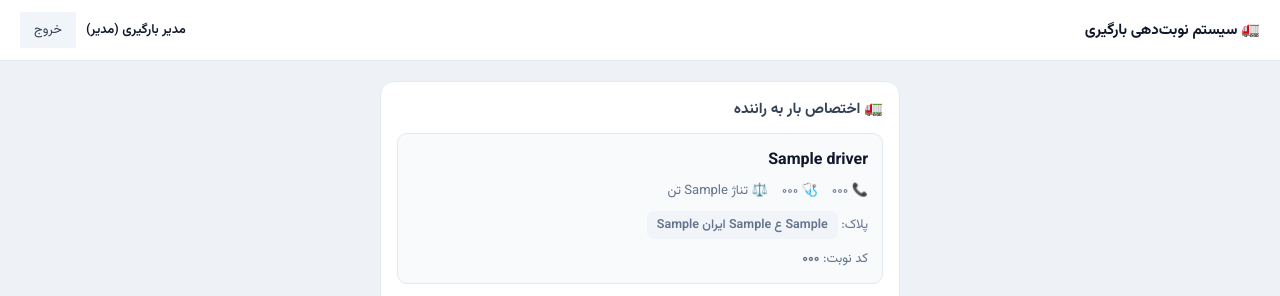
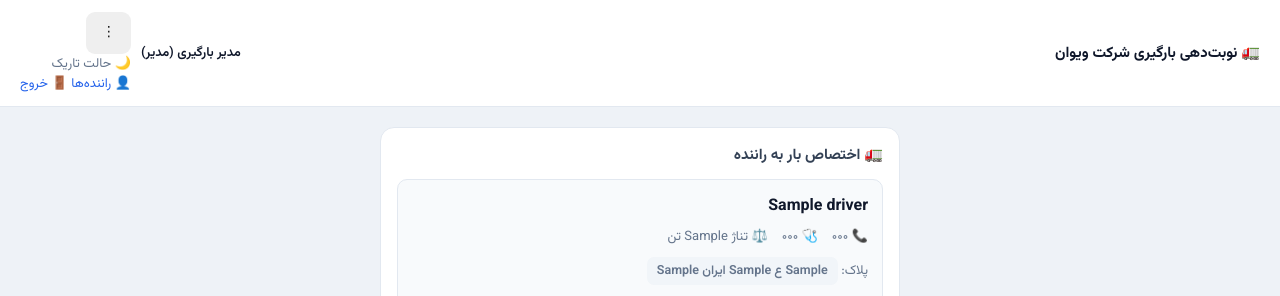
Before and after one commit to bozorgmehrgraphic/nobat, a Flask app: page /manager/assign/1 in a window 1280 px wide. Shown: the top 296 px of the page. Run offline with Flask 3, Linux system fonts and the light colour scheme; a user stored in the database is signed in; tables that the repository leaves empty hold one stand-in row (values such as "Sample post").

Commit message:
Update base.html

```diff
--- a/templates/base.html
+++ b/templates/base.html
@@ -6,14 +6,31 @@
 <title>{% block title %}سیستم نوبت‌دهی بارگیری{% endblock %}</title>
 <link href="https://fonts.googleapis.com/css2?family=Vazirmatn:wght@400;600;700&display=swap" rel="stylesheet">
 <link rel="stylesheet" href="{{ url_for('static', filename='style.css') }}">
+<script>
+(function(){
+  var t = localStorage.getItem('theme') || 'light';
+  if(t === 'dark') document.documentElement.classList.add('dark-preload');
+})();
+</script>
 </head>
 <body>
 <nav class="topbar">
-  <div class="brand">🚛 سیستم نوبت‌دهی بارگیری</div>
+  <div class="brand">🚛  نوبت‌دهی بارگیری شرکت ویوان</div>
   {% if current_user.is_authenticated %}
   <div class="nav-right">
     <span class="who">{{ current_user.name or current_user.username }}{% if current_user.is_admin %} (مدیر){% endif %}</span>
-    <a class="btn-ghost" href="{{ url_for('logout') }}">خروج</a>
+    <div class="menu-wrap">
+      <button class="menu-btn" id="menuBtn" type="button">⋮</button>
+      <div class="menu-dropdown" id="menuDropdown">
+        <div class="menu-item" id="themeToggle">
+          <span id="themeIcon">🌙</span> <span id="themeLabel">حالت تاریک</span>
+        </div>
+        {% if current_user.is_admin %}
+        <a class="menu-item" href="{{ url_for('manager_drivers') }}">👤 راننده‌ها</a>
+        {% endif %}
+        <a class="menu-item" href="{{ url_for('logout') }}">🚪 خروج</a>
+      </div>
+    </div>
   </div>
   {% endif %}
 </nav>
@@ -29,5 +46,48 @@
 <main class="wrap">
 {% block content %}{% endblock %}
 </main>
+<script>
+(function(){
+  var menuBtn = document.getElementById('menuBtn');
+  var dropdown = document.getElementById('menuDropdown');
+
+  function applyTheme(theme){
+    if(theme === 'dark'){
+      document.body.classList.add('dark');
+      document.getElementById('themeIcon').textContent = '☀️';
+      document.getElementById('themeLabel').textContent = 'حالت روشن';
+    } else {
+      document.body.classList.remove('dark');
+      document.getElementById('themeIcon').textContent = '🌙';
+      document.getElementById('themeLabel').textContent = 'حالت تاریک';
+    }
+  }
+
+  if(menuBtn && dropdown){
+    menuBtn.addEventListener('click', function(e){
+      e.stopPropagation();
+      dropdown.classList.toggle('on');
+    });
+    document.addEventListener('click', function(){
+      dropdown.classList.remove('on');
+    });
+    dropdown.addEventListener('click', function(e){
+      e.stopPropagation();
+    });
+  }
+
+  var toggle = document.getElementById('themeToggle');
+  if(toggle){
+    toggle.addEventListener('click', function(){
+      var cur = localStorage.getItem('theme') || 'light';
+      var next = cur === 'dark' ? 'light' : 'dark';
+      localStorage.setItem('theme', next);
+      applyTheme(next);
+    });
+  }
+
+  applyTheme(localStorage.getItem('theme') || 'light');
+})();
+</script>
 </body>
 </html>
```
